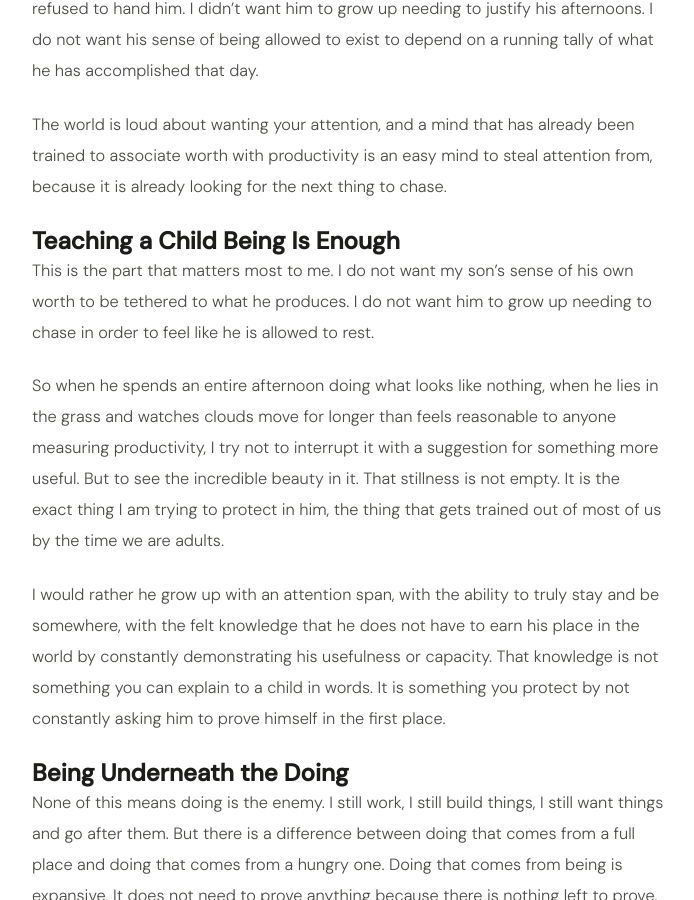
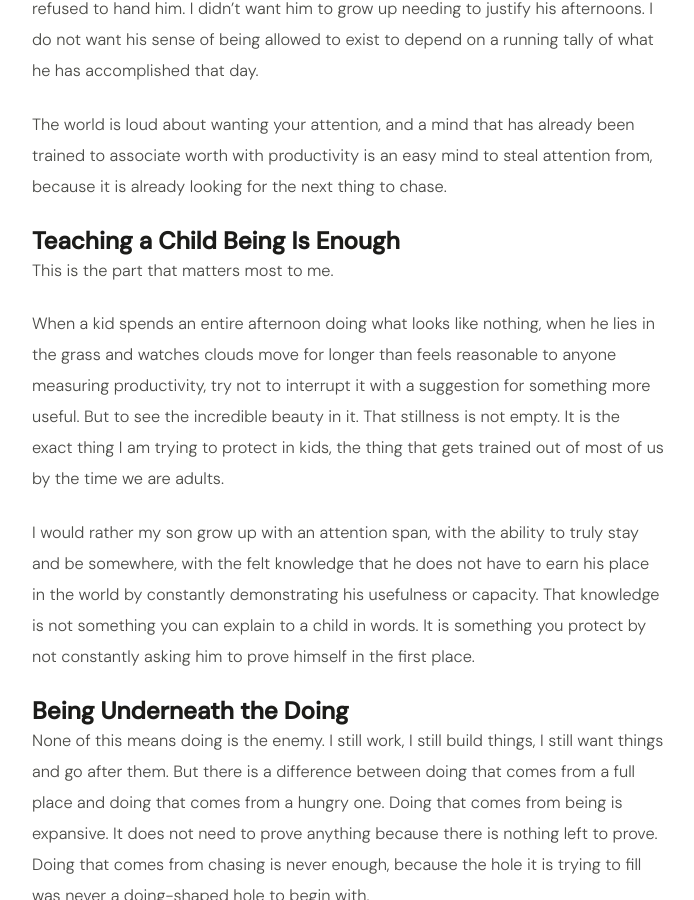
Before and after one commit to Blubell26/giuliapacciotti.com, a Jekyll site: the page built from _posts/2026-09-08-nobody-asks-how-you-are-being.md, in a window 1280 px wide and 900 px high, scrolled down 2583 px. Shown: the whole window, without its empty margins (292-986 px from the left). Built offline with Jekyll 4.4.1, drawn with Linux system fonts in a browser that asks for light colours; comment, search, counter and statistics services are not loaded.

Commit message:
Update 2026-09-08-nobody-asks-how-you-are-being.md

```diff
--- a/_posts/2026-09-08-nobody-asks-how-you-are-being.md
+++ b/_posts/2026-09-08-nobody-asks-how-you-are-being.md
@@ -38,12 +38,12 @@
 
 ## Teaching a Child Being Is Enough
 
-This is the part that matters most to me. I do not want my son’s sense of his own worth to be tethered to what he produces. I do not want him to grow up needing to chase in order to feel like he is allowed to rest.
+This is the part that matters most to me.
 
-So when he spends an entire afternoon doing what looks like nothing, when he lies in the grass and watches clouds move for longer than feels reasonable to anyone measuring productivity, I try not to interrupt it with a suggestion for something more useful. But to see the incredible beauty in it.
-That stillness is not empty. It is the exact thing I am trying to protect in him, the thing that gets trained out of most of us by the time we are adults.
+When a kid spends an entire afternoon doing what looks like nothing, when he lies in the grass and watches clouds move for longer than feels reasonable to anyone measuring productivity, try not to interrupt it with a suggestion for something more useful. But to see the incredible beauty in it.
+That stillness is not empty. It is the exact thing I am trying to protect in kids, the thing that gets trained out of most of us by the time we are adults.
 
-I would rather he grow up with an attention span, with the ability to truly stay and be somewhere, with the felt knowledge that he does not have to earn his place in the world by constantly demonstrating his usefulness or capacity. That knowledge is not something you can explain to a child in words. It is something you protect by not constantly asking him to prove himself in the first place.
+I would rather my son grow up with an attention span, with the ability to truly stay and be somewhere, with the felt knowledge that he does not have to earn his place in the world by constantly demonstrating his usefulness or capacity. That knowledge is not something you can explain to a child in words. It is something you protect by not constantly asking him to prove himself in the first place.
 
 ## Being Underneath the Doing
 
```
